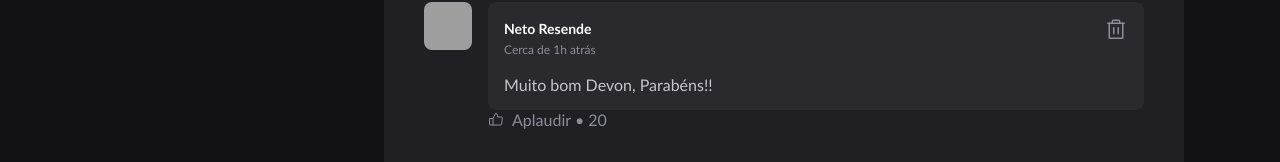
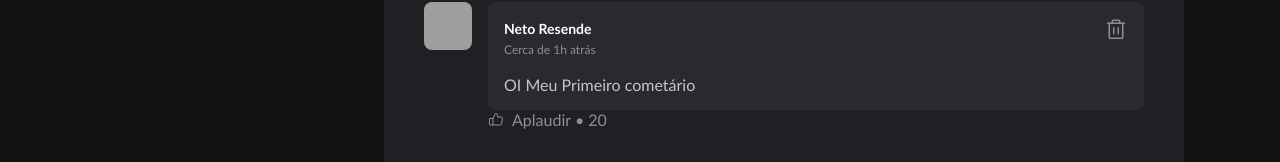
Before and after one commit to NetoResende/IgniteFeed, a React (Vite) app: page / in a window 1280 px wide. Shown: the part 636-798 px from the top of the page. Built offline with nearby package versions, Linux system fonts and the light colour scheme; grey boxes are pictures that could not be loaded.

Commit message:
postando um comentario de forma dianmica

```diff
--- a/src/components/Coment.jsx
+++ b/src/components/Coment.jsx
@@ -3,7 +3,7 @@ import { ThumbsUp, Trash } from 'phosphor-react'
 import style from './Coment.module.css'
 import { Avatar } from './Avatar'
 
-export function Coment(){
+export function Coment({cometar}){
   return (
    <div className={style.coment}>
 
@@ -25,7 +25,7 @@ export function Coment(){
                       </button>
                   </header>
 
-                  <p>Muito bom Devon, Parabéns!! </p>
+                  <p>{cometar}</p>
               </div>
 
               <footer>
--- a/src/components/Poste.jsx
+++ b/src/components/Poste.jsx
@@ -4,13 +4,17 @@ import { ptBR } from 'date-fns/locale/pt-BR';
 import { useState } from 'react';
 import { Avatar } from './Avatar'
 import { Coment } from './Coment'
+
 import style from './Poste.module.css'
 
+
 export function Poste({ author, content, publishedAt}){
+    const { avatarUrl, nome, cargo} = author;
+    const [ coment, setComent ] = useState([
+        "OI Meu Primeiro cometário"
+    ]);
+    const [ newComents, setNewComents ] = useState('')
 
-    const { avatarUrl, nome, cargo} = author;
-
-    const [ coment, setComent ] = useState([1])
 
     const publishedAtFormatted = format(publishedAt, "d 'de' LLLL 'ás' HH:mm'h'", {
         locale: ptBR,
@@ -19,17 +23,18 @@ export function Poste({ author, content, publishedAt}){
         locale: ptBR,
         addSuffix: true,
     })
+    function handlerComent(event){
+        event.preventDefault()
+        const newComents = event.target.comentar.value
+        setComent([...coment, newComents])
+        setNewComents("")
+    }
+    function handlerNewComents(event){
+        setNewComents(event.target.value)
+    }
 
 
-
-
-    function handlerComent(event){
-        event.preventDefault()
-
-        setComent([...coment, coment.length + 1])
-    }
   return(
-
      <article className={style.poste}>
           <header>
               <div className={style.author}>
@@ -61,18 +66,19 @@ export function Poste({ author, content, publishedAt}){
         <form onSubmit={handlerComent} className={style.comentForm}>
             <strong>Deixe seu cometário</strong>
 
-            <textarea
-               placeholder='Deixe um cometário'
-            />
-
-           <footer>
-               <button type='submit'> Publicar</button>
+                    <textarea
+                        name='comentar'
+                        value={newComents}
+                        onChange={handlerNewComents}
+                        placeholder='Deixe um cometário' />
+             <footer>
+                <button type='submit'> Publicar</button>
            </footer>
         </form>
 
         <div className={style.comentList}>
          { coment.map(coment => {
-            return <Coment key={coment.index}/>
+            return <Coment key={coment} cometar={coment}/>
          })}
         </div>
 
```
